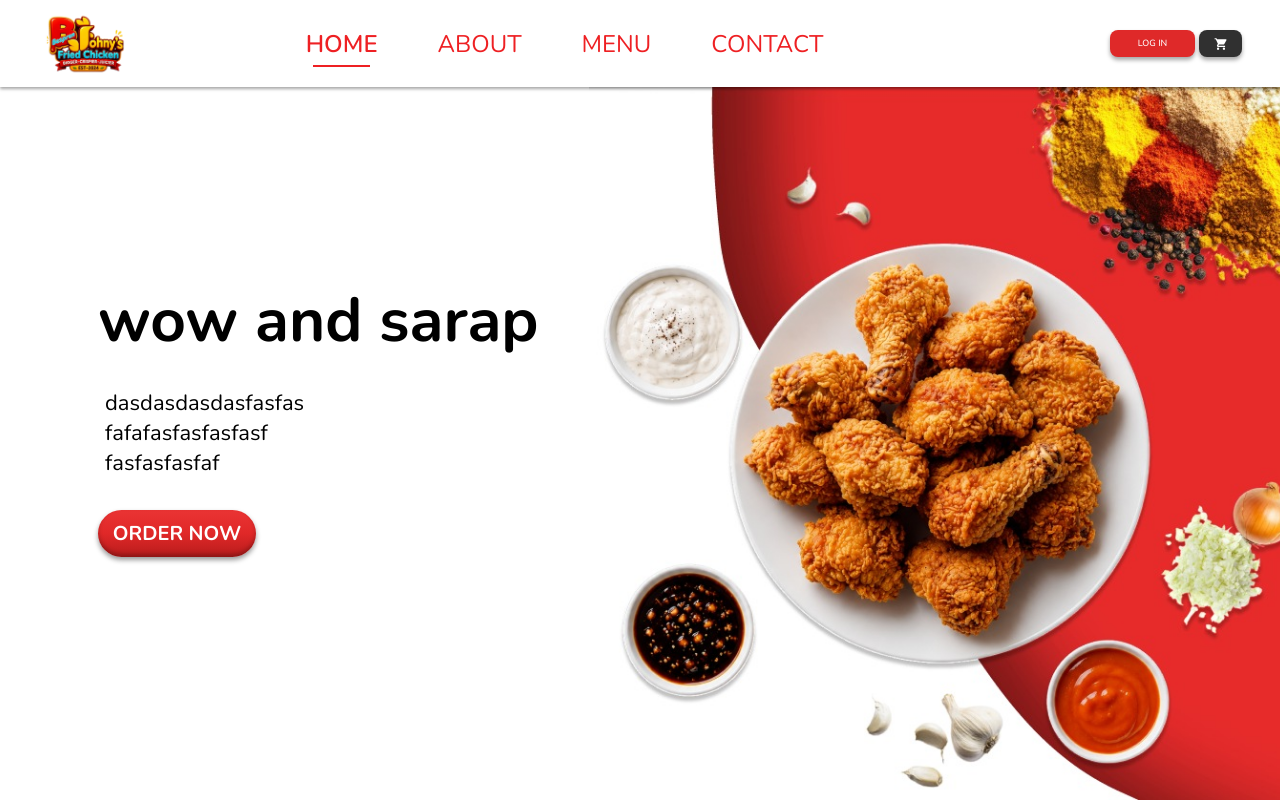
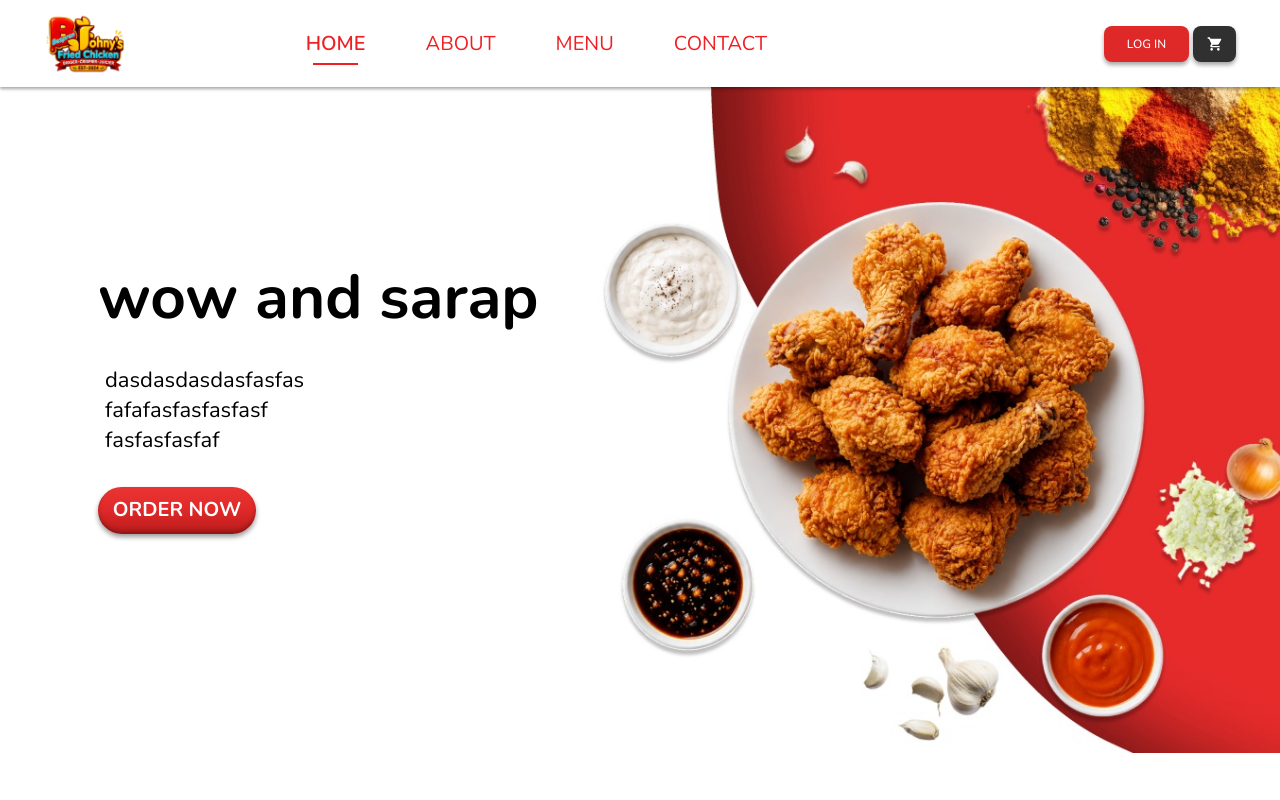
Before and after one commit to khianvictorycalderon/BJFC-Order-Management-System, a Django app: page / in a window 1280 px wide. Run offline with Django 5.2, Linux system fonts and the light colour scheme.

Commit message:
Fixed measurement inconsistencies + made navbar fixed position

```diff
--- a/pages/templates/public/home.html
+++ b/pages/templates/public/home.html
@@ -7,28 +7,45 @@
 {% include 'components/navbar.html' with active='home' %}
 
 <main>
-    <section id="home" class="flex flex-col lg:min-h-[max(40rem,calc(100vh-87px))] lg:flex-row">
 
-        {# Left: copy #}
-        <div class="order-2 flex flex-col justify-center px-6 pb-12 pt-4 sm:px-10 lg:order-1 lg:w-[46%] lg:py-0 lg:pb-[40px] lg:pl-[98px] lg:pr-6">
-            <h1 class="text-4xl font-bold leading-tight sm:text-5xl lg:whitespace-nowrap xl:text-[62px]">{{ hero.title }}</h1>
+    <!-- Hero Section -->
+    <section
+        id="home"
+        class="relative flex h-screen flex-col overflow-hidden lg:flex-row"
+    >
+
+        <!-- Left: Copy -->
+        <div class="order-2 flex w-full flex-col justify-center px-6 pb-12 pt-8 sm:px-10 lg:order-1 lg:w-[46%] lg:py-16 lg:pl-[98px] lg:pr-6">
+
+            <h1 class="text-4xl font-bold leading-tight sm:text-5xl lg:whitespace-nowrap xl:text-[62px]">
+                {{ hero.title }}
+            </h1>
 
             <p class="mt-6 text-lg leading-[30px] sm:text-[22px] lg:mt-9 lg:pl-[7px]">
                 {% for line in hero.lines %}{{ line }}{% if not forloop.last %}<br>{% endif %}{% endfor %}
             </p>
 
-            <a href="{{ hero.cta_url }}"
-               class="mt-8 flex h-[47px] w-[158px] items-center justify-center rounded-full bg-gradient-to-b from-[#ea3434] via-[#e02828] to-[#b81c1c] text-xl font-bold uppercase text-white shadow-[0_3px_5px_rgba(0,0,0,0.4),inset_0_-3px_4px_rgba(0,0,0,0.25)] transition duration-300 hover:-translate-y-0.5 hover:brightness-110 hover:shadow-[0_6px_10px_rgba(0,0,0,0.4),inset_0_-3px_4px_rgba(0,0,0,0.25)] active:translate-y-0">
+            <a
+                href="{{ hero.cta_url }}"
+                class="mt-8 flex h-[47px] w-[158px] shrink-0 items-center justify-center rounded-full bg-gradient-to-b from-[#ea3434] via-[#e02828] to-[#b81c1c] text-xl font-bold uppercase text-white shadow-[0_3px_5px_rgba(0,0,0,0.4),inset_0_-3px_4px_rgba(0,0,0,0.25)] transition duration-300 hover:-translate-y-0.5 hover:brightness-110 hover:shadow-[0_6px_10px_rgba(0,0,0,0.4),inset_0_-3px_4px_rgba(0,0,0,0.25)] active:translate-y-0"
+            >
                 {{ hero.cta_label }}
             </a>
+
         </div>
 
-        {# Right: red curve + plate artwork #}
-        <div class="order-1 lg:order-2 lg:w-[54%] lg:self-stretch">
-            <img src="{% static 'img/hero-art.jpg' %}"
-                 alt="Plate of crispy fried chicken with dipping sauces, spices and garlic"
-                 class="h-auto w-full object-cover object-left-top lg:h-full">
+        <!-- Right: Hero Artwork -->
+        <div class="order-1 flex w-full items-center justify-center lg:order-2 lg:w-[54%]">
+
+            <img
+                src="{% static 'img/hero-art.jpg' %}"
+                alt="Plate of crispy fried chicken with dipping sauces, spices and garlic"
+                class="block h-auto w-full object-contain"
+            >
+
         </div>
+
     </section>
+
 </main>
 {% endblock %}
--- a/templates/components/navbar.html
+++ b/templates/components/navbar.html
@@ -1,57 +1,177 @@
 {% load static %}
-{# Reusable navbar. Pass active="home|about|menu|contact" via {% include ... with active="home" %} #}
-<header class="relative z-30 bg-white shadow-[0_2px_3px_rgba(0,0,0,0.35)]">
-    <nav class="mx-auto flex h-[87px] items-center px-5 sm:px-8 lg:px-0 lg:pl-[44px] lg:pr-[38px]">
+{# Reusable navbar. Pass active="home|about|menu|contact" via include. #}
 
-        <a href="{% url 'home' %}" class="shrink-0" aria-label="Bespren Johny's Fried Chicken - Home">
-            <img src="{% static 'img/logo.png' %}" alt="Bespren Johny's Fried Chicken" class="h-[66px] w-auto transition duration-300 hover:scale-105">
+<header class="fixed inset-x-0 top-0 z-50 bg-white shadow-[0_2px_3px_rgba(0,0,0,0.35)]">
+    <nav class="mx-auto flex h-[87px] items-center px-5 sm:px-8 lg:px-[44px]">
+
+        <!-- Logo -->
+        <a href="{% url 'home' %}" class="shrink-0"
+           aria-label="Bespren Johny's Fried Chicken - Home">
+            <img
+                src="{% static 'img/logo.png' %}"
+                alt="Bespren Johny's Fried Chicken"
+                class="h-[66px] w-auto transition duration-300 hover:scale-105"
+            >
         </a>
 
-        <ul class="hidden items-center gap-x-[60px] text-2xl text-brand lg:ml-[175px] lg:flex">
+        <!-- Desktop Navigation -->
+        <ul class="ml-auto hidden items-center gap-x-10 text-xl text-brand lg:flex xl:ml-[175px] xl:gap-x-[60px]">
             <li class="group relative">
-                <a href="{% url 'home' %}" class="transition duration-300 hover:text-[#b81c1c] {% if active == 'home' %}font-semibold{% endif %}">HOME</a>
+                <a href="{% url 'home' %}"
+                   class="transition duration-300 hover:text-[#b81c1c] {% if active == 'home' %}font-semibold{% endif %}"
+                   {% if active == 'home' %}aria-current="page"{% endif %}>
+                    HOME
+                </a>
                 <span class="absolute -bottom-[7px] left-[7px] right-[8px] h-[2px] origin-left bg-brand transition duration-300 {% if active == 'home' %}scale-x-100{% else %}scale-x-0 group-hover:scale-x-100{% endif %}"></span>
             </li>
+
             <li class="group relative">
-                <a href="#about" class="transition duration-300 hover:text-[#b81c1c]">ABOUT</a>
-                <span class="absolute -bottom-[7px] left-[7px] right-[8px] h-[2px] origin-left scale-x-0 bg-brand transition duration-300 group-hover:scale-x-100"></span>
+                <a href="{% url 'home' %}#about"
+                   class="transition duration-300 hover:text-[#b81c1c] {% if active == 'about' %}font-semibold{% endif %}"
+                   {% if active == 'about' %}aria-current="page"{% endif %}>
+                    ABOUT
+                </a>
+                <span class="absolute -bottom-[7px] left-[7px] right-[8px] h-[2px] origin-left bg-brand transition duration-300 {% if active == 'about' %}scale-x-100{% else %}scale-x-0 group-hover:scale-x-100{% endif %}"></span>
             </li>
+
             <li class="group relative">
-                <a href="#menu" class="transition duration-300 hover:text-[#b81c1c]">MENU</a>
-                <span class="absolute -bottom-[7px] left-[7px] right-[8px] h-[2px] origin-left scale-x-0 bg-brand transition duration-300 group-hover:scale-x-100"></span>
+                <a href="{% url 'home' %}#menu"
+                   class="transition duration-300 hover:text-[#b81c1c] {% if active == 'menu' %}font-semibold{% endif %}"
+                   {% if active == 'menu' %}aria-current="page"{% endif %}>
+                    MENU
+                </a>
+                <span class="absolute -bottom-[7px] left-[7px] right-[8px] h-[2px] origin-left bg-brand transition duration-300 {% if active == 'menu' %}scale-x-100{% else %}scale-x-0 group-hover:scale-x-100{% endif %}"></span>
             </li>
+
             <li class="group relative">
-                <a href="#contact" class="transition duration-300 hover:text-[#b81c1c]">CONTACT</a>
-                <span class="absolute -bottom-[7px] left-[7px] right-[8px] h-[2px] origin-left scale-x-0 bg-brand transition duration-300 group-hover:scale-x-100"></span>
+                <a href="{% url 'home' %}#contact"
+                   class="transition duration-300 hover:text-[#b81c1c] {% if active == 'contact' %}font-semibold{% endif %}"
+                   {% if active == 'contact' %}aria-current="page"{% endif %}>
+                    CONTACT
+                </a>
+                <span class="absolute -bottom-[7px] left-[7px] right-[8px] h-[2px] origin-left bg-brand transition duration-300 {% if active == 'contact' %}scale-x-100{% else %}scale-x-0 group-hover:scale-x-100{% endif %}"></span>
             </li>
         </ul>
 
-        <div class="ml-auto flex items-center gap-1">
+        <!-- Actions -->
+        <div class="ml-auto flex shrink-0 items-center gap-2 lg:ml-auto lg:gap-1">
+
             <a href="#login"
-               class="flex h-[27px] w-[85px] items-center justify-center rounded-lg bg-brand-btn text-[9px] font-medium uppercase text-white shadow-[0_3px_4px_rgba(0,0,0,0.35)] transition duration-300 hover:-translate-y-0.5 hover:bg-[#b81c1c] hover:shadow-[0_5px_8px_rgba(0,0,0,0.4)] active:translate-y-0">
+               class="flex h-[32px] min-w-[70px] items-center justify-center rounded-lg bg-brand-btn px-3 text-[10px] font-medium uppercase text-white shadow-[0_3px_4px_rgba(0,0,0,0.35)] transition duration-300 hover:-translate-y-0.5 hover:bg-[#b81c1c] active:translate-y-0 sm:h-[36px] sm:min-w-[85px] sm:text-xs">
                 Log in
             </a>
-            <a href="#cart" aria-label="Cart"
-               class="flex h-[27px] w-[43px] items-center justify-center rounded-lg bg-brand-dark text-white shadow-[0_3px_4px_rgba(0,0,0,0.35)] transition duration-300 hover:-translate-y-0.5 hover:bg-black hover:shadow-[0_5px_8px_rgba(0,0,0,0.4)] active:translate-y-0">
-                <svg viewBox="0 0 24 24" class="h-[14px] w-[14px]" fill="currentColor" aria-hidden="true">
+
+            <a href="#cart"
+               aria-label="Cart"
+               class="flex h-[32px] w-[38px] shrink-0 items-center justify-center rounded-lg bg-brand-dark text-white shadow-[0_3px_4px_rgba(0,0,0,0.35)] transition duration-300 hover:-translate-y-0.5 hover:bg-black active:translate-y-0 sm:h-[36px] sm:w-[43px]">
+                <svg viewBox="0 0 24 24" class="h-4 w-4"
+                     fill="currentColor" aria-hidden="true">
                     <path d="M7 18a2 2 0 1 0 0 4 2 2 0 0 0 0-4Zm10 0a2 2 0 1 0 0 4 2 2 0 0 0 0-4ZM1 2v2h2l3.6 7.6-1.4 2.4A2 2 0 0 0 7 17h12v-2H7.4l1.1-2h7.5a2 2 0 0 0 1.7-1l3.6-6.5A1 1 0 0 0 20.4 4H5.2l-.9-2H1Z"/>
                 </svg>
             </a>
 
-            {# TODO (Frontend Engineers): mobile menu button is hidden until the JS slide-out is built. Replace "hidden" with "lg:hidden" to show it on small screens. #}
-            <button type="button" id="nav-toggle" aria-label="Toggle menu" aria-expanded="false" aria-controls="nav-mobile"
-                    class="ml-3 flex h-9 w-9 items-center justify-center rounded-lg text-brand hidden">
-                <svg viewBox="0 0 24 24" class="h-7 w-7" fill="none" stroke="currentColor" stroke-width="2" stroke-linecap="round" aria-hidden="true">
+            <!-- Mobile Menu Toggle -->
+            <button
+                type="button"
+                id="nav-toggle"
+                aria-label="Open navigation menu"
+                aria-expanded="false"
+                aria-controls="nav-mobile"
+                class="ml-1 flex h-10 w-10 shrink-0 items-center justify-center rounded-lg text-brand transition hover:bg-gray-100 lg:hidden"
+            >
+                <svg id="nav-icon-open" viewBox="0 0 24 24"
+                     class="h-7 w-7" fill="none" stroke="currentColor"
+                     stroke-width="2" stroke-linecap="round"
+                     aria-hidden="true">
                     <path d="M4 6h16M4 12h16M4 18h16"/>
+                </svg>
+
+                <svg id="nav-icon-close" viewBox="0 0 24 24"
+                     class="hidden h-7 w-7" fill="none" stroke="currentColor"
+                     stroke-width="2" stroke-linecap="round"
+                     aria-hidden="true">
+                    <path d="m6 6 12 12M18 6 6 18"/>
                 </svg>
             </button>
         </div>
     </nav>
 
-    <ul id="nav-mobile" class="hidden border-t border-gray-200 bg-white px-5 py-3 text-xl text-brand sm:px-8 lg:hidden">
-        <li><a href="{% url 'home' %}" class="block py-2 transition duration-300 hover:pl-2 hover:text-[#b81c1c] {% if active == 'home' %}font-semibold{% endif %}">HOME</a></li>
-        <li><a href="#about" class="block py-2 transition duration-300 hover:pl-2 hover:text-[#b81c1c]">ABOUT</a></li>
-        <li><a href="#menu" class="block py-2 transition duration-300 hover:pl-2 hover:text-[#b81c1c]">MENU</a></li>
-        <li><a href="#contact" class="block py-2 transition duration-300 hover:pl-2 hover:text-[#b81c1c]">CONTACT</a></li>
-    </ul>
+    <!-- Mobile Navigation -->
+    <div
+        id="nav-mobile"
+        class="hidden border-t border-gray-200 bg-white px-5 py-3 shadow-lg sm:px-8 lg:hidden"
+    >
+        <ul class="space-y-1 text-lg text-brand">
+            <li>
+                <a href="{% url 'home' %}"
+                   class="block rounded-lg px-3 py-2 transition hover:bg-gray-50 hover:text-[#b81c1c] {% if active == 'home' %}font-semibold{% endif %}">
+                    HOME
+                </a>
+            </li>
+            <li>
+                <a href="{% url 'home' %}#about"
+                   class="block rounded-lg px-3 py-2 transition hover:bg-gray-50 hover:text-[#b81c1c] {% if active == 'about' %}font-semibold{% endif %}">
+                    ABOUT
+                </a>
+            </li>
+            <li>
+                <a href="{% url 'home' %}#menu"
+                   class="block rounded-lg px-3 py-2 transition hover:bg-gray-50 hover:text-[#b81c1c] {% if active == 'menu' %}font-semibold{% endif %}">
+                    MENU
+                </a>
+            </li>
+            <li>
+                <a href="{% url 'home' %}#contact"
+                   class="block rounded-lg px-3 py-2 transition hover:bg-gray-50 hover:text-[#b81c1c] {% if active == 'contact' %}font-semibold{% endif %}">
+                    CONTACT
+                </a>
+            </li>
+        </ul>
+    </div>
 </header>
+
+<script>
+    (() => {
+        const toggle = document.getElementById("nav-toggle");
+        const mobileMenu = document.getElementById("nav-mobile");
+        const openIcon = document.getElementById("nav-icon-open");
+        const closeIcon = document.getElementById("nav-icon-close");
+
+        if (!toggle || !mobileMenu) return;
+
+        const setMenuOpen = (isOpen) => {
+            mobileMenu.classList.toggle("hidden", !isOpen);
+            toggle.setAttribute("aria-expanded", String(isOpen));
+            toggle.setAttribute(
+                "aria-label",
+                isOpen ? "Close navigation menu" : "Open navigation menu"
+            );
+
+            openIcon?.classList.toggle("hidden", isOpen);
+            closeIcon?.classList.toggle("hidden", !isOpen);
+        };
+
+        toggle.addEventListener("click", () => {
+            const isOpen = toggle.getAttribute("aria-expanded") === "true";
+            setMenuOpen(!isOpen);
+        });
+
+        mobileMenu.querySelectorAll("a").forEach((link) => {
+            link.addEventListener("click", () => setMenuOpen(false));
+        });
+
+        // Close the mobile menu when switching to desktop layout.
+        window.addEventListener("resize", () => {
+            if (window.innerWidth >= 1024) {
+                setMenuOpen(false);
+            }
+        });
+
+        // Close the menu with Escape.
+        document.addEventListener("keydown", (event) => {
+            if (event.key === "Escape") {
+                setMenuOpen(false);
+            }
+        });
+    })();
+</script>
```
Also changed, not shown: pages/templates/base.html (deleted, +0 -18 lines).
